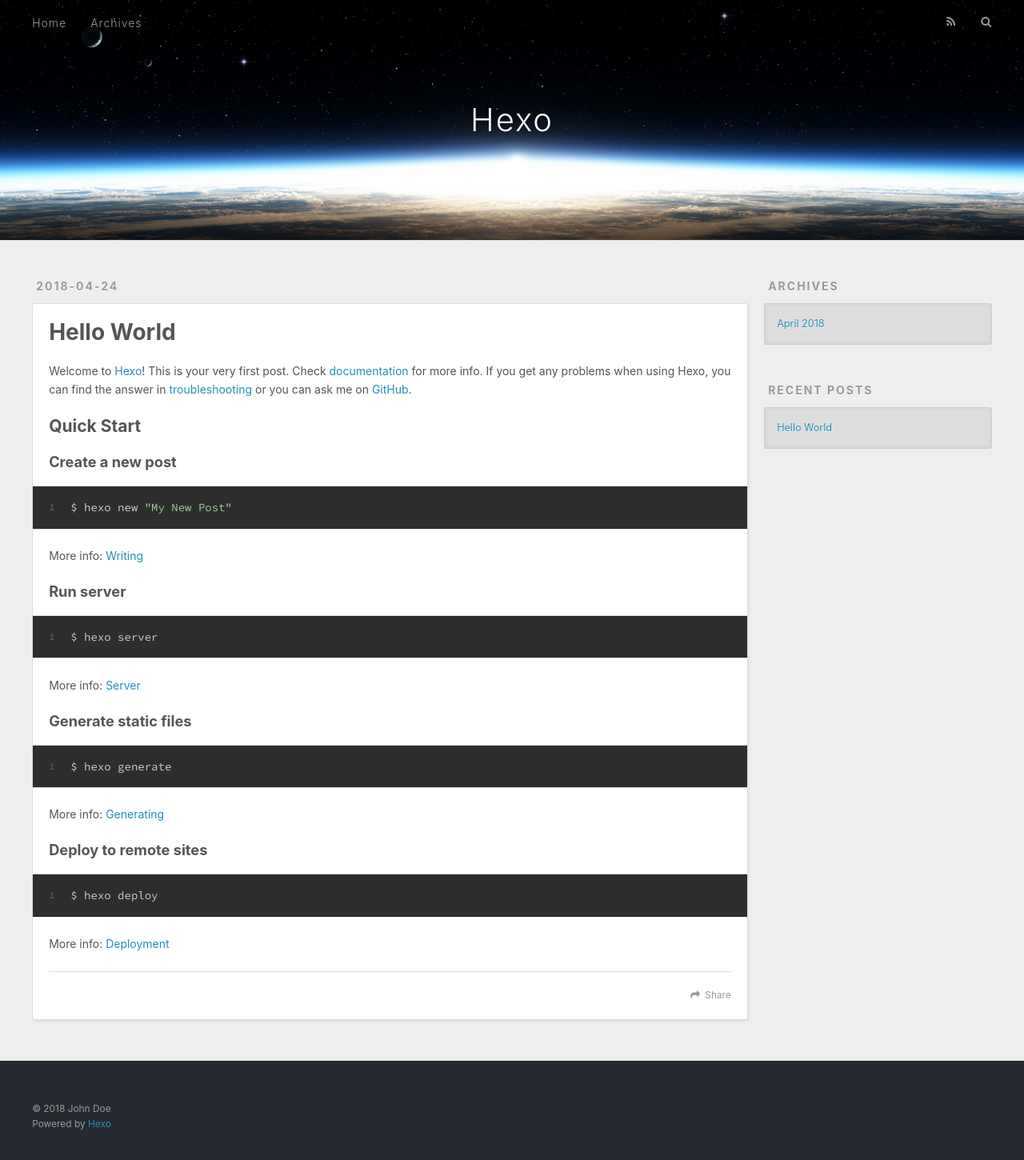
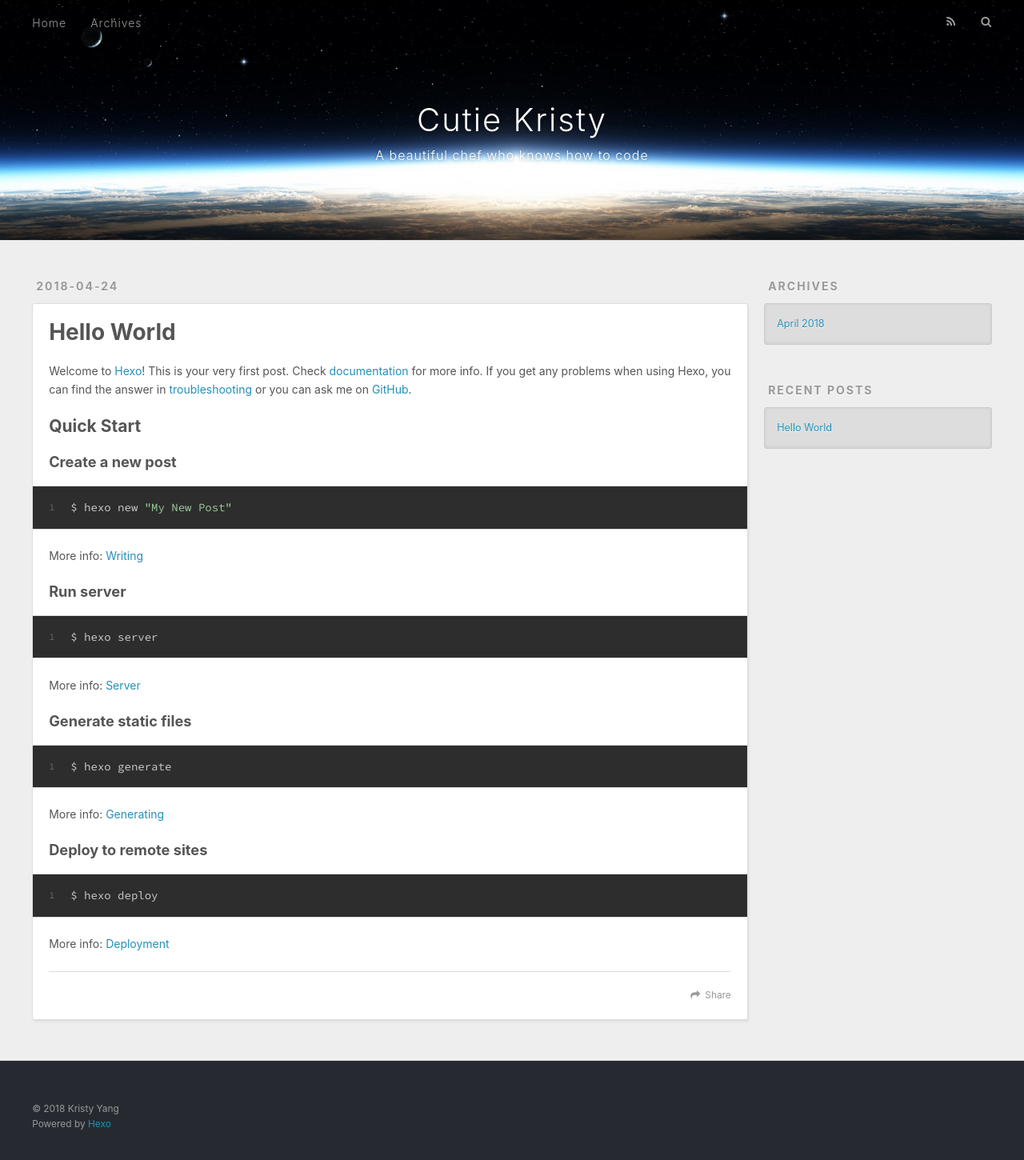
Before and after one commit to kristyyang/Kristy_Portfolio, a plain HTML site: page index.html in a window 1280 px wide. Shown: the whole page at 80% size. Drawn offline with nearby package versions, Linux system fonts and the light colour scheme.

Commit message:
Site updated: 2018-04-24 18:51:31

```diff
--- a/index.html
+++ b/index.html
@@ -5,17 +5,17 @@
 
 
 
-  <title>Hexo</title>
+  <title>Cutie Kristy</title>
   <meta name="viewport" content="width=device-width, initial-scale=1, maximum-scale=1">
   <meta property="og:type" content="website">
-<meta property="og:title" content="Hexo">
+<meta property="og:title" content="Cutie Kristy">
 <meta property="og:url" content="http://yoursite.com/index.html">
-<meta property="og:site_name" content="Hexo">
+<meta property="og:site_name" content="Cutie Kristy">
 <meta property="og:locale" content="default">
 <meta name="twitter:card" content="summary">
-<meta name="twitter:title" content="Hexo">
+<meta name="twitter:title" content="Cutie Kristy">
 
-    <link rel="alternate" href="/atom.xml" title="Hexo" type="application/atom+xml">
+    <link rel="alternate" href="/atom.xml" title="Cutie Kristy" type="application/atom+xml">
 
 
     <link rel="icon" href="/favicon.png">
@@ -34,8 +34,12 @@
   <div id="header-outer" class="outer">
     <div id="header-title" class="inner">
       <h1 id="logo-wrap">
-        <a href="/" id="logo">Hexo</a>
+        <a href="/" id="logo">Cutie Kristy</a>
       </h1>
+
+        <h2 id="subtitle-wrap">
+          <a href="/" id="subtitle">A beautiful chef who knows how to code</a>
+        </h2>
 
     </div>
     <div id="header-inner" class="inner">
@@ -97,7 +101,7 @@
 
     </div>
     <footer class="article-footer">
-      <a data-url="http://yoursite.com/2018/04/24/hello-world/" data-id="cjgefpoxa00006yzekqclvp5k" class="article-share-link">Share</a>
+      <a data-url="http://yoursite.com/2018/04/24/hello-world/" data-id="cjgeg16l60000g0zeeicwctlk" class="article-share-link">Share</a>
 
 
     </footer>
@@ -153,7 +157,7 @@
 
   <div class="outer">
     <div id="footer-info" class="inner">
-      &copy; 2018 John Doe<br>
+      &copy; 2018 Kristy Yang<br>
       Powered by <a href="http://hexo.io/" target="_blank">Hexo</a>
     </div>
   </div>
```
Also changed, not shown: 2018/04/24/hello-world/index.html (+10 -6 lines), archives/2018/04/index.html (+11 -7 lines), archives/2018/index.html (+11 -7 lines), archives/index.html (+11 -7 lines).
